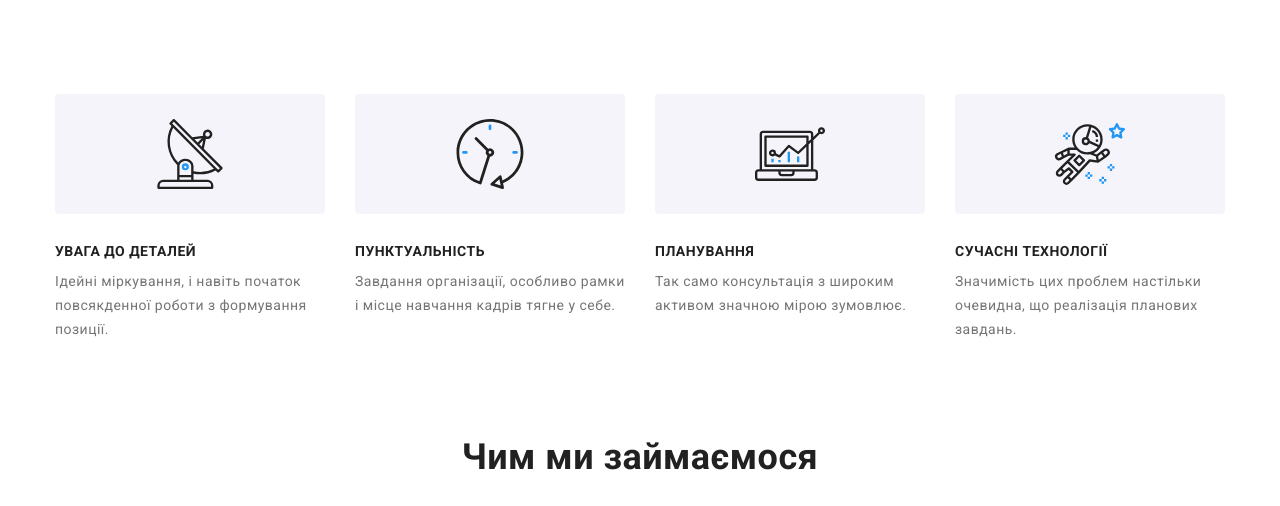
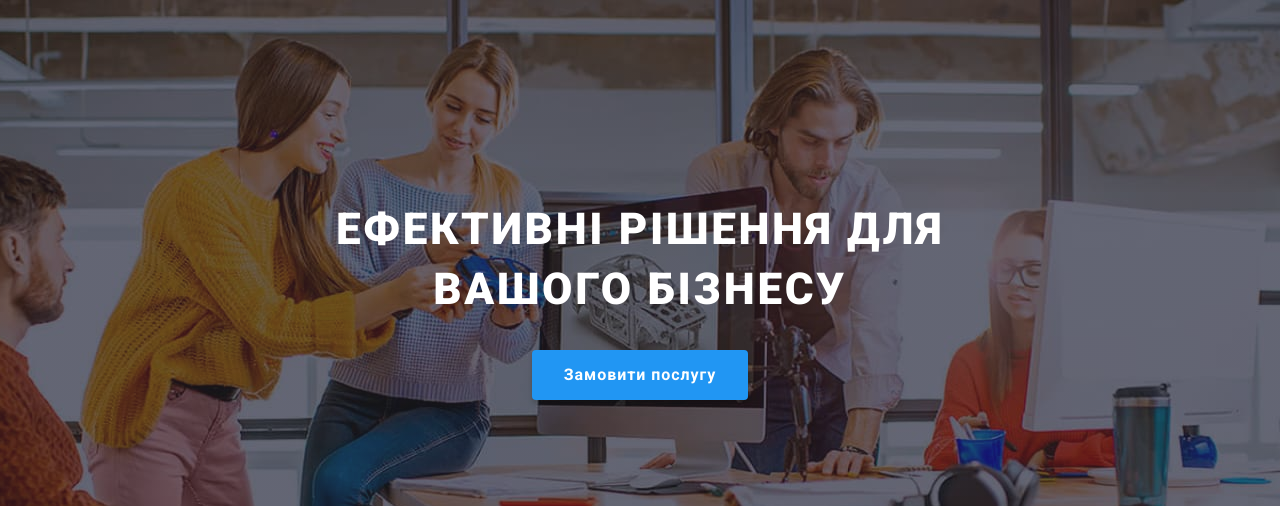
Before and after one commit to YuraWin/2022-goit-markup-hw-adaptive, a plain HTML site: page index.html in a window 1280 px wide. Shown: the top 506 px of the page. Drawn offline with Linux system fonts and the light colour scheme.

Commit message:
work 19/01

```diff
--- a/index.html
+++ b/index.html
@@ -53,7 +53,7 @@
     </header>
     <main> -->
       <!-- Секція Герой -->
-      <!-- <section class="hero">
+      <section class="hero">
         <div class="hero__overlay">
           <h1 class="hero__title">
             Ефективні рішення для <br />
@@ -61,7 +61,7 @@
           </h1>
           <button data-modal-open type="button" class="hero__button">Замовити послугу</button>
         </div>
-      </section> -->
+      </section>
       <!-- Секція ПЕРЕВАГИ -->
       <section class="section section--advances">
         <div class="container">
--- a/sass/components/_hero.scss
+++ b/sass/components/_hero.scss
@@ -22,10 +22,15 @@
 
   color: #ffffff;
   font-weight: 900;
-  font-size: 44px;
-  line-height: 1.36;
+  font-size: 26px;
+  line-height: 1.62;
   letter-spacing: 0.06em;
   text-transform: uppercase;
+
+  @media screen and (min-width: $desktop) {
+    font-size: 44px;
+    line-height: 1.36;
+  }
 }
 .hero__button {
   color: #ffffff;
@@ -37,9 +42,13 @@
   letter-spacing: 0.06em;
   text-align: center;
 
-  padding: 10px 32px;
+  padding: 10px 24px;
   box-shadow: 0px 4px 4px rgba(0, 0, 0, 0.15);
   border-radius: 4px;
   border: 0px;
   cursor: pointer;
+
+  @media screen and (min-width: $desktop) {
+    padding: 10px 32px;
+  }
 }
```
Also changed, not shown: CSS/main.css, CSS/main.min.css, 2 other files.
